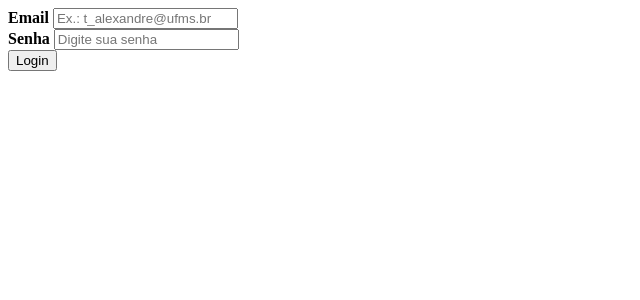
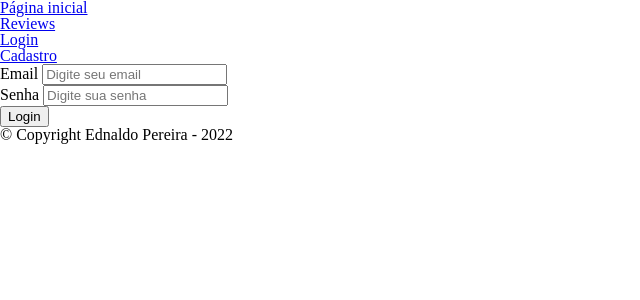
Before and after one commit to th1alexandre/UFMS_ProgWeb, a Django app: page /sign-in in a window 1280 px wide. Shown: the top 300 px of the page, without its empty margins (0-640 px from the left). Run offline with Django 4.2, Linux system fonts and the light colour scheme.

Commit message:
feat: sign_in base

```diff
--- a/templates/sign_in/sign_in.html
+++ b/templates/sign_in/sign_in.html
@@ -1,9 +1,11 @@
+{% extends '_base.html' %}
+{% block content %}
     <form action="{% url 'login' %}" method="POST">
     {% csrf_token %}
         <div>
             <div>
                 <label><b>Email</b></label>
-              <input type="email" name="email" placeholder="Ex.: t_alexandre@ufms.br" required>
+                <input type="email" name="email" placeholder="Digite seu email" required>
             </div>
             <div>
                 <label><b>Senha</b></label>
@@ -14,3 +16,4 @@
             </div>
         </div>
     </form>
+{% endblock %}
```
Lines whose indentation alone changed are shown as unchanged.
